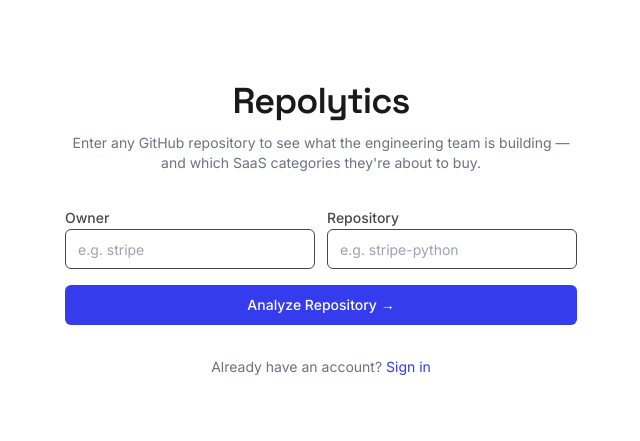
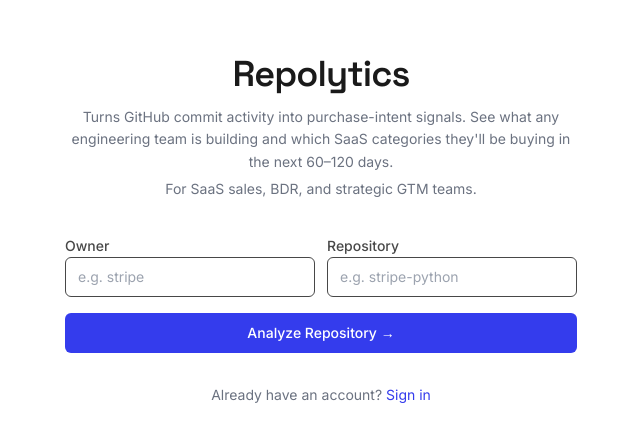
Before and after one commit to dfrho/github-saas-lead-intelligence, a Next.js app in the folder web/: page / in a window 1280 px wide. Shown: the part 171-612 px from the top of the page, without its empty margins (319-959 px from the left). Built offline with nearby package versions, Linux system fonts and the light colour scheme; no server answers.

Commit message:
Update landing page subheader copy
Replaces generic description with value-focused copy targeting
SaaS sales, BDR, and GTM teams with the 60-120 day buying signal thesis.

Co-Authored-By: Claude Sonnet 4.6 <noreply@anthropic.com>

```diff
--- a/web/app/page.tsx
+++ b/web/app/page.tsx
@@ -51,9 +51,9 @@ export default function LandingPage() {
           >
             Repolytics
           </h1>
-          <p className="mt-3 text-sm" style={{ color: "var(--text-muted)" }}>
-            Enter any GitHub repository to see what the engineering team is building —
-            and which SaaS categories they&apos;re about to buy.
+          <p className="mt-3 text-sm leading-relaxed" style={{ color: "var(--text-muted)" }}>
+            Turns GitHub commit activity into purchase-intent signals. See what any engineering team is building and which SaaS categories they&apos;ll be buying in the next 60–120 days.{" "}
+            <span className="block mt-1">For SaaS sales, BDR, and strategic GTM teams.</span>
           </p>
         </div>
 
```
